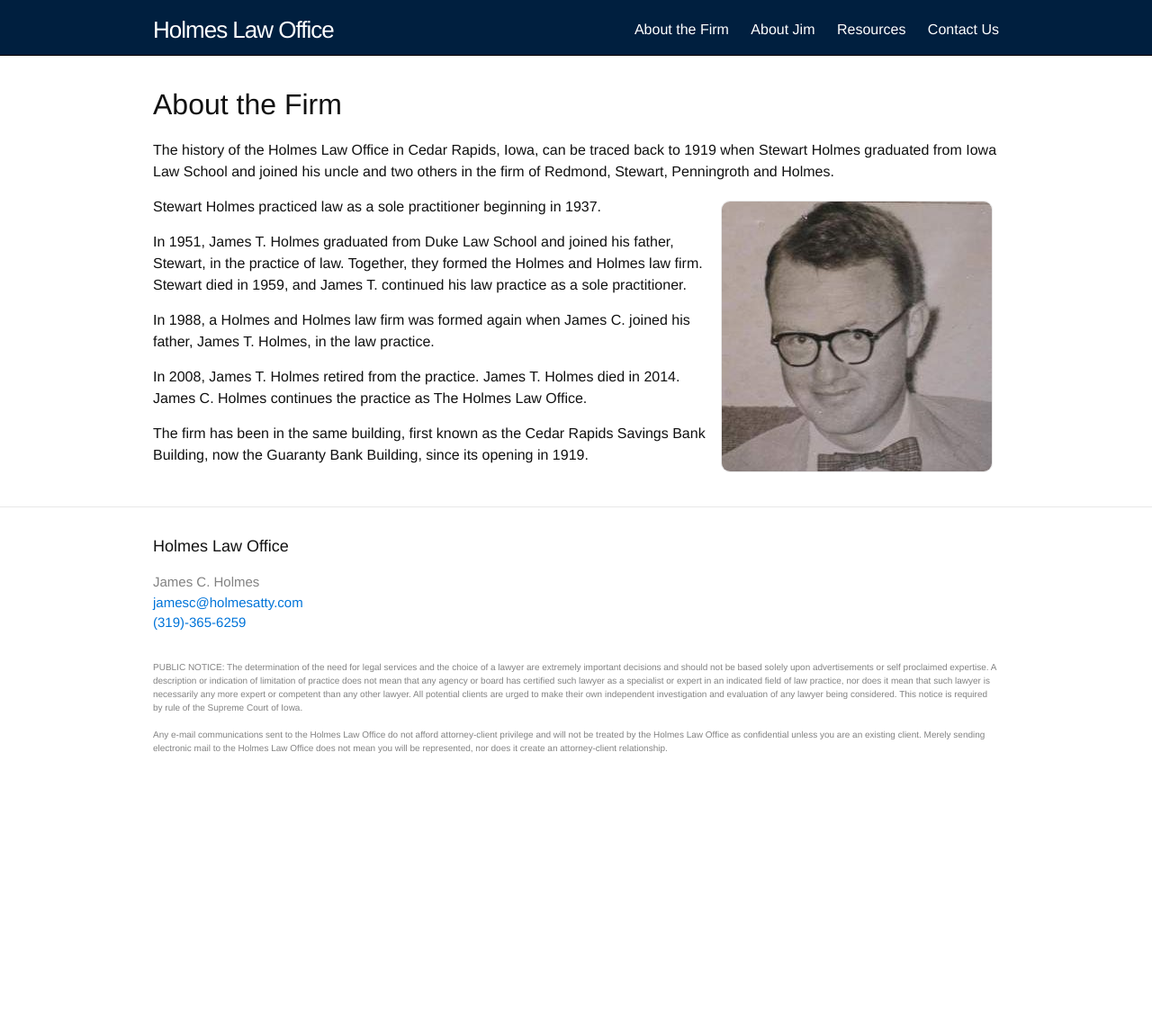
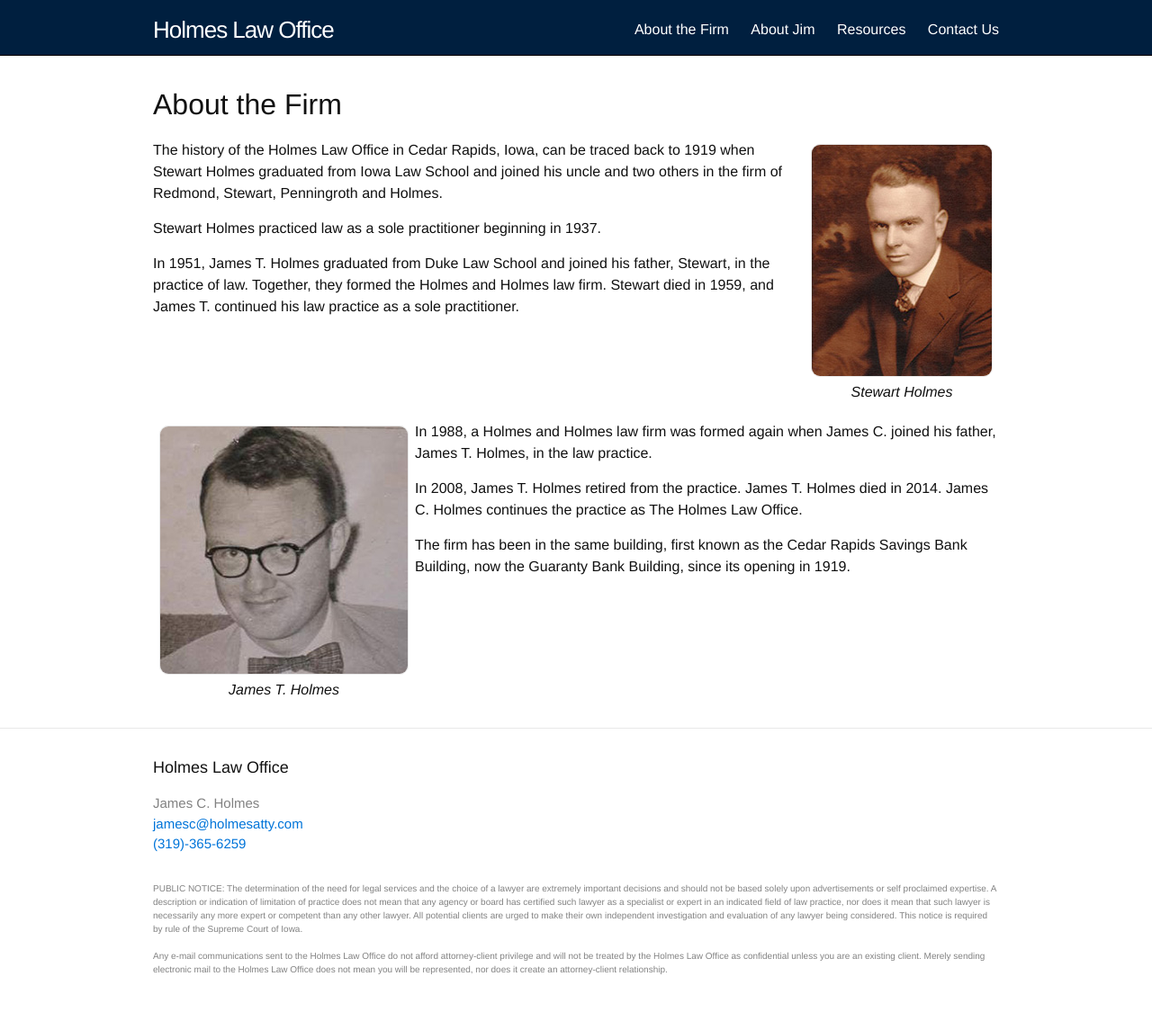
Before and after one commit to holmes-atty/holmes-atty.github.io, a Jekyll site: the page built from 1-about.md, in a window 1280 px wide. Shown: the whole page at 90% size. Built offline with Jekyll 4.4.1, drawn with Linux system fonts in a browser that asks for light colours; before the commit the page ends 900 px from its top, so only the background shows below that.

Commit message:
Added Stewart Holmes.

```diff
--- a/1-about.md
+++ b/1-about.md
@@ -3,14 +3,16 @@ title: About the Firm
 permalink: /about/
 redirect_from: "/attorneys_jamest.htm"
 ---
+<div class="right"><img class="wrapped" src="/assets/stewart_holmes.jpg" alt="Stewart Holmes"><div class="caption">Stewart Holmes</div></div>
 
 The history of the Holmes Law Office in Cedar Rapids, Iowa, can be traced back to 1919 when Stewart Holmes graduated from Iowa Law School and joined his uncle and two others in the firm of Redmond, Stewart, Penningroth and Holmes.
-
-![James T. Holmes](/assets/james_t_holmes.jpeg)
 
 Stewart Holmes practiced law as a sole practitioner beginning in 1937.
 
 In 1951, James T. Holmes graduated from Duke Law School and joined his father, Stewart, in the practice of law. Together, they formed the Holmes and Holmes law firm. Stewart died in 1959, and James T. continued his law practice as a sole practitioner.
+
+<div class="clear"></div>
+<div class="left"><img class="wrapped" src="/assets/james_t_holmes.jpeg" alt="James T. Holmes"><div class="caption">James T. Holmes</div></div>
 
 In 1988, a Holmes and Holmes law firm was formed again when James C. joined his father, James T. Holmes, in the law practice.
 
--- a/_sass/_images.scss
+++ b/_sass/_images.scss
@@ -3,9 +3,12 @@ img {
   border: $image-border 1px solid;
   margin: 5px 7px;
   max-width: 100%;
-  width: 300px;
   height: auto;
   float: right;
+
+  &.wrapped {
+    float: none;
+  }
 
   @include media-query($on-palm) {
     float: none;
@@ -18,3 +21,8 @@ img {
     }
   }
 }
+
+.caption {
+  text-align: center;
+  font-style: italic;
+}
--- a/_sass/_layout.scss
+++ b/_sass/_layout.scss
@@ -148,6 +148,22 @@
   }
 }
 
+.left {
+  float: left;
+
+  @include media-query($on-palm) {
+    float: none;
+    display: block;
+    margin-left: auto;
+    margin-right: auto;
+  }
+}
+
+.clear {
+  clear: both;
+  margin-bottom: 20px;
+}
+
 /**
  * Contact Us
  */
```
Also changed, not shown: assets/james_t_holmes.jpeg, assets/stewart_holmes.jpg (added).
